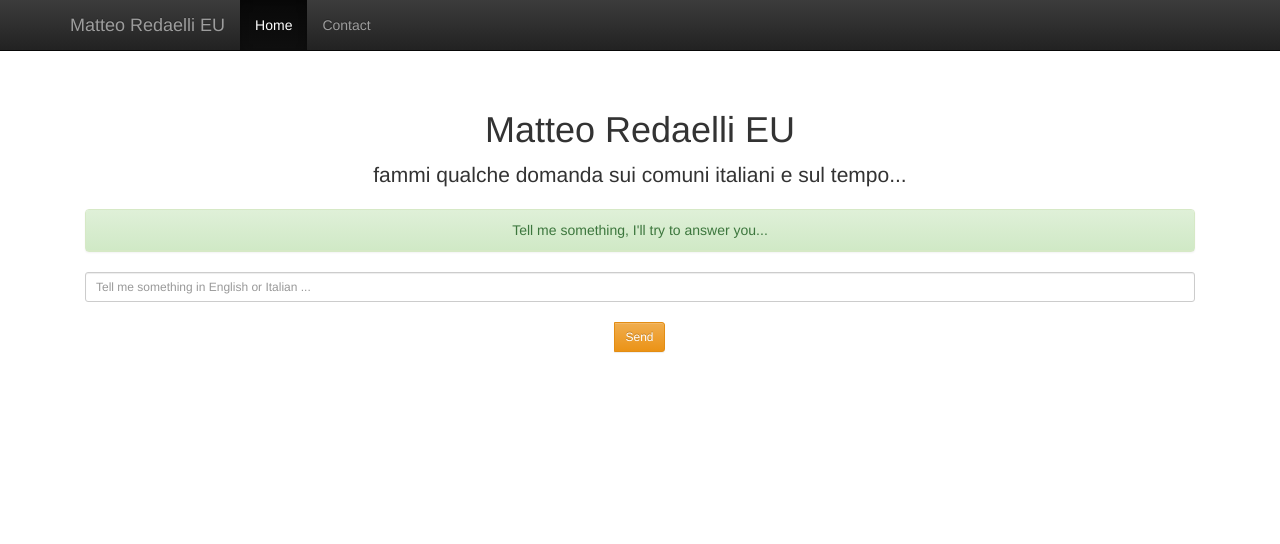
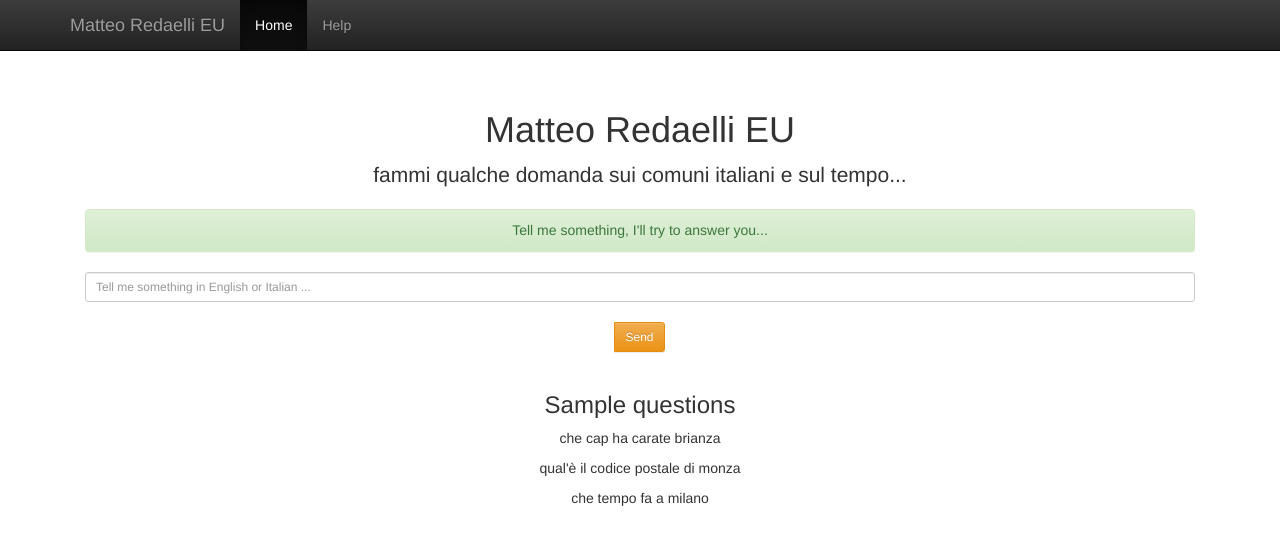
Before and after one commit to matteoredaelli/BOTeo, a website: page public/index.html in a window 1280 px wide. Drawn offline with nearby package versions, Linux system fonts and the light colour scheme; some packages are replaced by stand-ins of ours.

Commit message:
cap,codice istat e postale

```diff
--- a/public/index.html
+++ b/public/index.html
@@ -56,7 +56,7 @@ google_ad_channel = "";
         <div id="navbar" class="collapse navbar-collapse">
           <ul class="nav navbar-nav">
             <li class="active"><a href="#">Home</a></li>
-            <li><a href="#contact">Contact</a></li>
+            <li><a href="#help">Help</a></li>
           </ul>
         </div><!--/.nav-collapse -->
       </div>
@@ -89,7 +89,11 @@ google_ad_channel = "";
             <button class="btn btn-warning btn-sm" id="btn-chat" ng-click="searchR(query)">Send</button>
           </span>
         </div>
-
+        <br />
+        <h3 id="help">Sample questions</h3>
+        <p>che cap ha carate brianza</p>
+        <p>qual'è il codice postale di monza</p>
+        <p>che tempo fa a milano</p>
       </div>
 
 <script type="text/javascript"><!--
```
